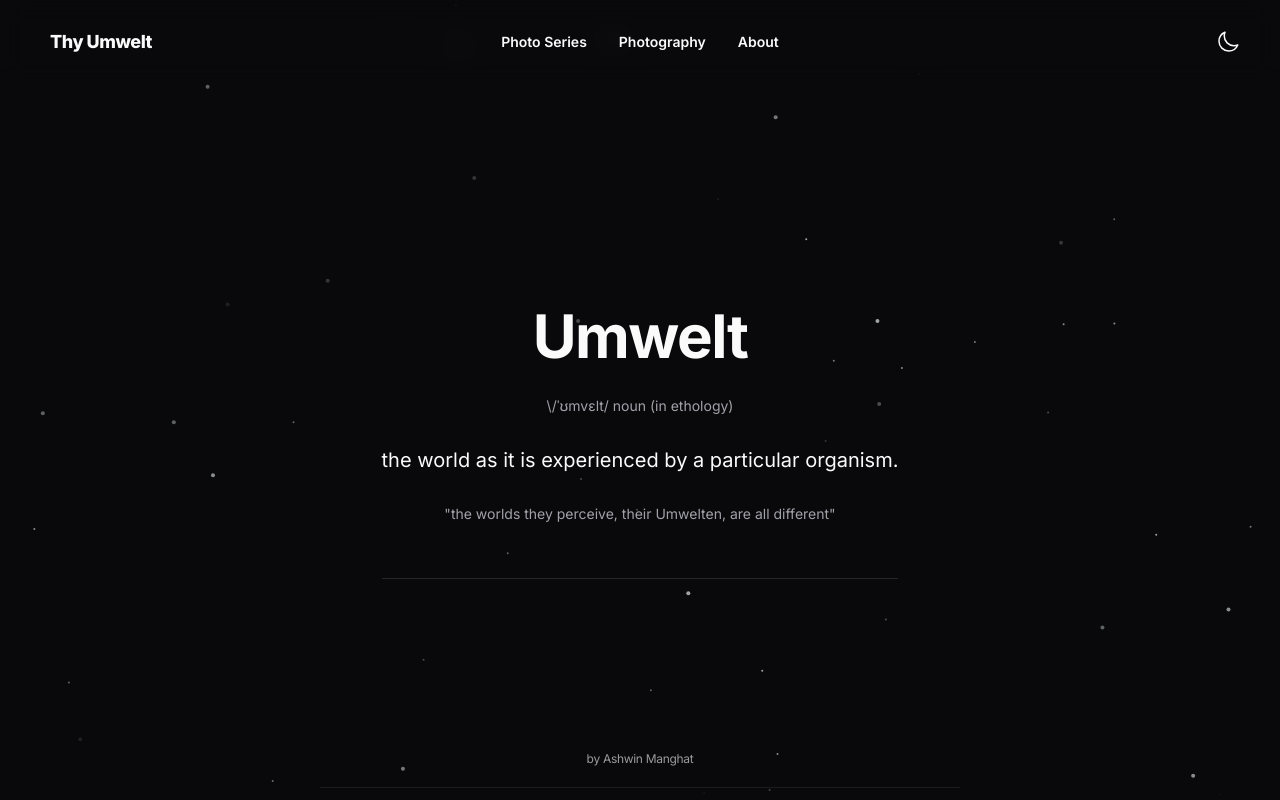
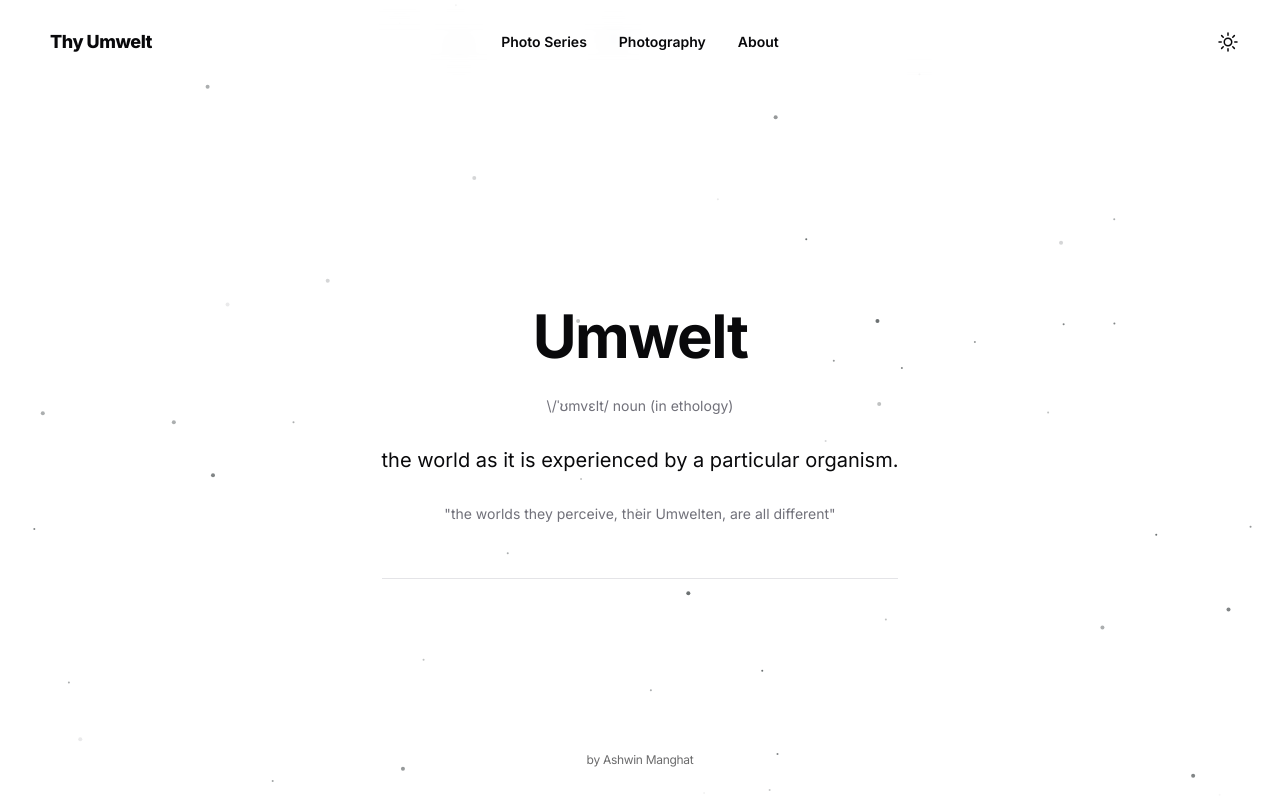
Before and after one commit to manghat/thyumwet, a Next.js app: page / in a window 1280 px wide. Built offline with nearby package versions, Linux system fonts and the light colour scheme.

Commit message:
moved theme provider to providers client component, themeing is solve now

```diff
--- a/app/layout.tsx
+++ b/app/layout.tsx
@@ -4,12 +4,13 @@ import { Inter } from "next/font/google";
 import { ThemeProvider } from "@/components/theme-provider";
 import Menu from "@/components/ui/menu";
 import { Particles } from "@/components/particles";
+import { Providers } from "@/lib/providers";
 
 const inter = Inter({ subsets: ["latin"] });
 
 export const metadata: Metadata = {
-  title: "Create Next App",
-  description: "Generated by create next app",
+  title: "Thy Umwelt",
+  description: "A website by Ashwin Manghat",
 };
 
 export default function RootLayout({
@@ -18,17 +19,13 @@ export default function RootLayout({
   children: React.ReactNode;
 }) {
   return (
-    <html lang="en">
+    <html lang="en" suppressHydrationWarning>
       <body className={inter.className}>
-        <ThemeProvider
-          attribute="class"
-          defaultTheme="dark"
-          themes={["light", "dark"]}
-        >
+        <Providers>
           <Menu />
           <Particles className="absolute inset-0 -z-10" />
           {children}
-        </ThemeProvider>
+        </Providers>
       </body>
     </html>
   );
--- a/app/page.tsx
+++ b/app/page.tsx
@@ -32,7 +32,7 @@ export default function Home() {
           </div> */}
           <ThemeToggle className="test lg:hidden opacity-60" />
           {/* <ModeToggle className="test lg:hidden opacity-60" /> */}
-          <h2 className="absolute bottom-3 text-xs md:text-normal left-0 opacity-60 right-0 m-auto w-5/6 md:w-1/2  scroll-m-20 border-b p-5 pt-10 text-md  tracking-tight transition-colors first:mt-0">
+          <h2 className="absolute bottom-3 text-xs md:text-normal left-0 opacity-60 right-0 m-auto w-5/6 md:w-1/2  scroll-m-20 p-5 pt-10 text-md  tracking-tight transition-colors first:mt-0">
             by Ashwin Manghat
           </h2>
         </div>
--- a/components/particles.tsx
+++ b/components/particles.tsx
@@ -32,7 +32,7 @@ export const Particles: React.FC<ParticlesProps> = ({
   const canvasSize = useRef<{ w: number; h: number }>({ w: 0, h: 0 });
   const dpr = typeof window !== "undefined" ? window.devicePixelRatio : 1;
 
-  const { theme } = useTheme();
+  const { theme, resolvedTheme } = useTheme();
   const color_dark = "rgba(223, 230, 233";
   const color_light = "rgba(45, 52, 54";
 
@@ -58,11 +58,12 @@ export const Particles: React.FC<ParticlesProps> = ({
   }, [refresh]);
 
   useEffect(() => {
-    let color = theme === "dark" ? color_dark : color_light;
+    let color = resolvedTheme === "dark" ? color_dark : color_light;
+    console.log("resolvedTheme", resolvedTheme);
     circles.current.forEach((circle: any) => {
       circle.color_t = color;
     });
-  }, [theme]);
+  }, [theme, resolvedTheme]);
 
   const initCanvas = () => {
     resizeCanvas();
@@ -121,7 +122,7 @@ export const Particles: React.FC<ParticlesProps> = ({
     const dx = (Math.random() - 0.5) * 0.2;
     const dy = (Math.random() - 0.5) * 0.2;
     const magnetism = 0.1 + Math.random() * 4;
-    let color_t = theme === "dark" ? color_dark : color_light;
+    let color_t = resolvedTheme === "dark" ? color_dark : color_light;
     return {
       x,
       y,
--- a/components/ui/my-theme-toggle.tsx
+++ b/components/ui/my-theme-toggle.tsx
@@ -5,7 +5,7 @@ import { Button } from "./button";
 import { useEffect, useState } from "react";
 
 const ThemeToggle = ({ className }: any) => {
-  const { theme, setTheme } = useTheme();
+  const { theme, resolvedTheme, setTheme } = useTheme();
   const [mounted, setMounted] = useState(false);
 
   useEffect(() => {
@@ -22,7 +22,7 @@ const ThemeToggle = ({ className }: any) => {
         size={"icon"}
         className={`bg-background ${className} `}
         onClick={() => {
-          theme === "dark" ? setTheme("light") : setTheme("dark");
+          resolvedTheme === "dark" ? setTheme("light") : setTheme("dark");
         }}
       >
         <svg
--- /dev/null
+++ b/lib/providers.tsx
@@ -0,0 +1,17 @@
+"use client";
+
+import { ThemeProvider } from "next-themes";
+
+export function Providers({ children }: { children: React.ReactNode }) {
+  return (
+    <ThemeProvider
+      attribute="class"
+      defaultTheme="system"
+      enableSystem
+      themes={["light", "dark"]}
+      disableTransitionOnChange
+    >
+      {children}
+    </ThemeProvider>
+  );
+}
```
